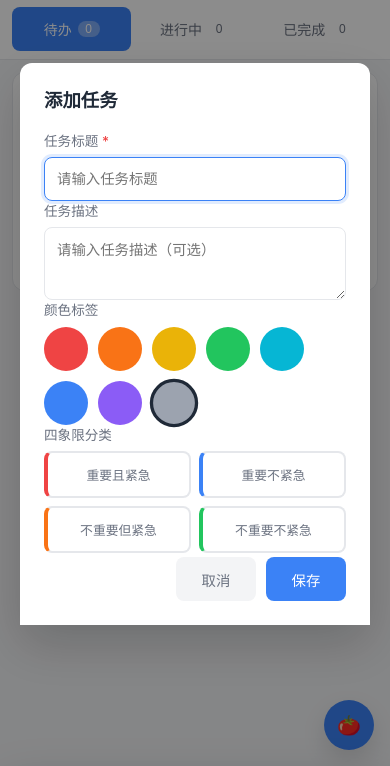
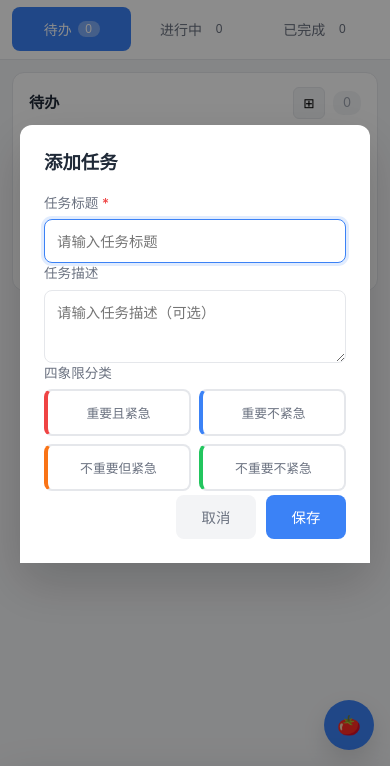
Before and after one commit to WITstudio86/-, a plain HTML site: page index.html in a window 390 px wide. Both pictures are taken after a click on the button "+ 添加任务". Shown: the part 78-844 px from the top of the page. Drawn offline with Linux system fonts and the light colour scheme.

Commit message:
refactor: use quadrant colors instead of custom color picker

```diff
--- a/index.html
+++ b/index.html
@@ -786,30 +786,6 @@ html, body {
   box-shadow: 0 0 0 3px rgba(59,130,246,0.15);
 }
 
-/* 调色板 */
-.color-palette {
-  display: flex;
-  gap: 10px;
-  flex-wrap: wrap;
-}
-
-.color-swatch {
-  width: 44px;
-  height: 44px;
-  border-radius: 50%;
-  cursor: pointer;
-  border: 3px solid transparent;
-  transition: border-color var(--transition), transform var(--transition);
-  flex-shrink: 0;
-}
-
-.color-swatch:hover { transform: scale(1.1); }
-
-.color-swatch.selected {
-  border-color: var(--color-text);
-  transform: scale(1.1);
-}
-
 /* 四象限选择器 */
 .quadrant-selector {
   display: grid;
@@ -1176,10 +1152,6 @@ html, body {
         <label for="taskFormDesc">任务描述</label>
         <textarea id="taskFormDesc" rows="3" maxlength="500"
                   placeholder="请输入任务描述（可选）"></textarea>
-      </div>
-      <div class="form-group">
-        <label>颜色标签</label>
-        <div class="color-palette" id="colorPalette"></div>
       </div>
       <div class="form-group" id="quadrantGroup" style="display:none;">
         <label>四象限分类</label>
@@ -1286,6 +1258,17 @@ const COLORS = [
 ];
 const DEFAULT_COLOR = '#9CA3AF';
 
+const QUADRANT_COLORS = {
+  q1: '#EF4444',  // 重要且紧急 — 红
+  q2: '#3B82F6',  // 重要不紧急 — 蓝
+  q3: '#F97316',  // 不重要但紧急 — 橙
+  q4: '#22C55E',  // 不重要不紧急 — 绿
+};
+
+function getQuadrantColor(quadrant) {
+  return QUADRANT_COLORS[quadrant] || DEFAULT_COLOR;
+}
+
 const COLUMNS = [
   { key: 'todo',       label: '待办' },
   { key: 'doing',      label: '进行中' },
@@ -2365,27 +2348,7 @@ const Kanban = (() => {
 const Modal = (() => {
   /** 当前编辑的任务 ID（null 表示新建） */
   let _editingTaskId = null;
-  /** 当前选择的颜色 */
-  let _selectedColor = DEFAULT_COLOR;
   let _selectedQuadrant = null;
-
-  /** 初始化调色板 */
-  function initColorPalette() {
-    const palette = document.getElementById('colorPalette');
-    palette.innerHTML = COLORS.map(c => `
-      <div class="color-swatch${c.value === _selectedColor ? ' selected' : ''}"
-           style="background:${c.value};" data-color="${c.value}"
-           title="${c.label}"></div>
-    `).join('');
-
-    palette.querySelectorAll('.color-swatch').forEach(swatch => {
-      swatch.addEventListener('click', () => {
-        palette.querySelectorAll('.color-swatch').forEach(s => s.classList.remove('selected'));
-        swatch.classList.add('selected');
-        _selectedColor = swatch.dataset.color;
-      });
-    });
-  }
 
   /** 初始化四象限选择器 */
   function initQuadrantSelector(taskQuadrant, isTodoColumn) {
@@ -2417,14 +2380,12 @@ const Modal = (() => {
   /** 打开新建任务模态框 */
   function openCreate(columnKey) {
     _editingTaskId = null;
-    _selectedColor = DEFAULT_COLOR;
     document.getElementById('taskModalTitle').textContent = '添加任务';
     document.getElementById('taskFormId').value = '';
     document.getElementById('taskFormColumn').value = columnKey;
     document.getElementById('taskFormTitle').value = '';
     document.getElementById('taskFormDesc').value = '';
     document.getElementById('deleteTaskBtn').style.display = 'none';
-    resetColorPaletteSelection();
     initQuadrantSelector(null, columnKey === 'todo');
     document.getElementById('taskModalBackdrop').classList.add('open');
     document.getElementById('taskFormTitle').focus();
@@ -2435,7 +2396,6 @@ const Modal = (() => {
     const task = Store.getById(taskId);
     if (!task) return;
     _editingTaskId = taskId;
-    _selectedColor = task.color;
     document.getElementById('taskModalTitle').textContent = '编辑任务';
     document.getElementById('taskFormId').value = task.id;
     document.getElementById('taskFormColumn').value = task.column;
@@ -2445,7 +2405,6 @@ const Modal = (() => {
     // 删除按钮始终可见（若任务正被番茄钟锁定，确认时 executeDelete 会自动放弃会话）
     document.getElementById('deleteTaskBtn').style.display = '';
 
-    resetColorPaletteSelection();
     initQuadrantSelector(task.quadrant, task.column === 'todo');
     document.getElementById('taskModalBackdrop').classList.add('open');
   }
@@ -2454,14 +2413,6 @@ const Modal = (() => {
   function closeTask() {
     document.getElementById('taskModalBackdrop').classList.remove('open');
     _editingTaskId = null;
-  }
-
-  /** 重置调色板选中状态 */
-  function resetColorPaletteSelection() {
-    const palette = document.getElementById('colorPalette');
-    palette.querySelectorAll('.color-swatch').forEach(s => {
-      s.classList.toggle('selected', s.dataset.color === _selectedColor);
-    });
   }
 
   /** 保存任务（新建或编辑） */
@@ -2480,7 +2431,7 @@ const Modal = (() => {
       Store.update(_editingTaskId, {
         title: title,
         description: desc,
-        color: _selectedColor,
+        color: getQuadrantColor(_selectedQuadrant),
         quadrant: _selectedQuadrant
       });
     } else {
@@ -2489,7 +2440,7 @@ const Modal = (() => {
         id: crypto.randomUUID(),
         title: title,
         description: desc,
-        color: _selectedColor,
+        color: getQuadrantColor(_selectedQuadrant),
         column: columnKey,
         order: 0,
         createdAt: new Date().toISOString(),
@@ -2552,7 +2503,7 @@ const Modal = (() => {
     backdrop.dataset.taskId = '';
   }
 
-  return { initColorPalette, setupQuadrantEvents, openCreate, openEdit, closeTask, save, confirmDelete, executeDelete, closeDelete };
+  return { setupQuadrantEvents, openCreate, openEdit, closeTask, save, confirmDelete, executeDelete, closeDelete };
 })();
 
 // ============================================================
@@ -2613,8 +2564,7 @@ function initApp() {
     console.log(`已自动清理 ${purged} 个过期任务`);
   }
 
-  // 2. 初始化调色板
-  Modal.initColorPalette();
+  // 2. 初始化四象限选择器
   Modal.setupQuadrantEvents();
 
   // 3. 渲染看板
```
